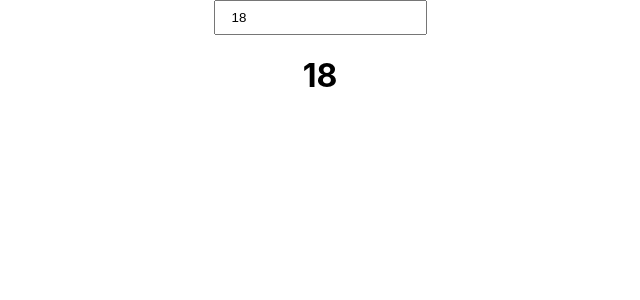
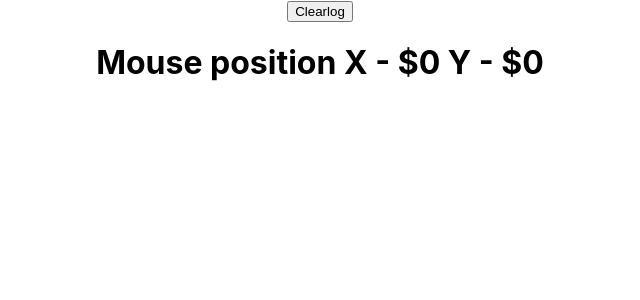
Before and after one commit to GHOST-Aram/react-usestate, a React (Create React App) app: page / in a window 1280 px wide. Shown: the top 300 px of the page, without its empty margins (320-960 px from the left). Built offline with nearby package versions, Linux system fonts and the light colour scheme.

Commit message:
feat: Implement useEffect
     -Rendering once- with empty dependency array
     -Rendering always- with undefined dependency array
     -Rendering conditionally- dependency array with props and states
      the effect depends on
     -Cleanup - carrying out clean up in return statement

```diff
--- a/src/App.js
+++ b/src/App.js
@@ -1,10 +1,11 @@
-import StateHook0 from './components/StateHook0';
+// import StateHooks5 from './components/StateHooks5';
+import EffectHook1 from './components/EffectHook1';
 import './App.css';
 
 function App() {
   return (
     <div className="App">
-      <StateHook0 />
+      <EffectHook1 />
     </div>
   );
 }
--- /dev/null
+++ b/src/components/EffectHook1.js
@@ -0,0 +1,15 @@
+import React ,{useState} from 'react'
+import StateHooks5 from './StateHooks5'
+
+const EffectHook1 = () => {
+    const [clearLog, setClearLog] = useState(false)
+
+  return (
+    <div>
+        <button onClick={() => setClearLog(!clearLog)}>Clearlog</button>
+        {!clearLog && <StateHooks5 />}
+    </div>
+  )
+}
+
+export default EffectHook1
--- /dev/null
+++ b/src/components/StateHooks5.js
@@ -0,0 +1,29 @@
+import React, { useEffect, useState } from 'react'
+
+const StateHooks5 = () => {
+    const [mouseX, setMouseX] = useState(0)
+    const [mouseY, setMouseY] = useState(0)
+
+
+    const logMousePosition = (e) =>{
+        setMouseX(e.clientX)
+        setMouseY(e.clientY)
+        console.log('Event still binded')
+    }
+    useEffect(()=>{
+        console.log('Event added, use Effect called')
+        window.addEventListener('mousemove', logMousePosition)
+
+        return ()=>{
+            window.removeEventListener('mousemove', logMousePosition)
+        }
+    }, [])
+  return (
+    <div>
+
+        <h1>Mouse position  X - ${mouseX} Y - ${mouseY}</h1>
+    </div>
+  )
+}
+
+export default StateHooks5
--- a/src/index.css
+++ b/src/index.css
@@ -1,3 +1,6 @@
+.bg-gray{
+  background-color: gray;
+}
 body {
   margin: 0;
   font-family: -apple-system, BlinkMacSystemFont, 'Segoe UI', 'Roboto', 'Oxygen',
@@ -7,6 +10,9 @@ body {
   -moz-osx-font-smoothing: grayscale;
 }
 
+.border-none{
+  border: none;
+}
 code {
   font-family: source-code-pro, Menlo, Monaco, Consolas, 'Courier New',
     monospace;
@@ -23,3 +29,9 @@ form{
   width: 200px;
   margin-inline: auto;
 }
+.px-8{
+  padding-inline: 1rem;
+}
+.py-4{
+  padding-block: 1rem;
+}
```
Also changed, not shown: src/components/StateHooks4.js (added, +22 -0 lines).
